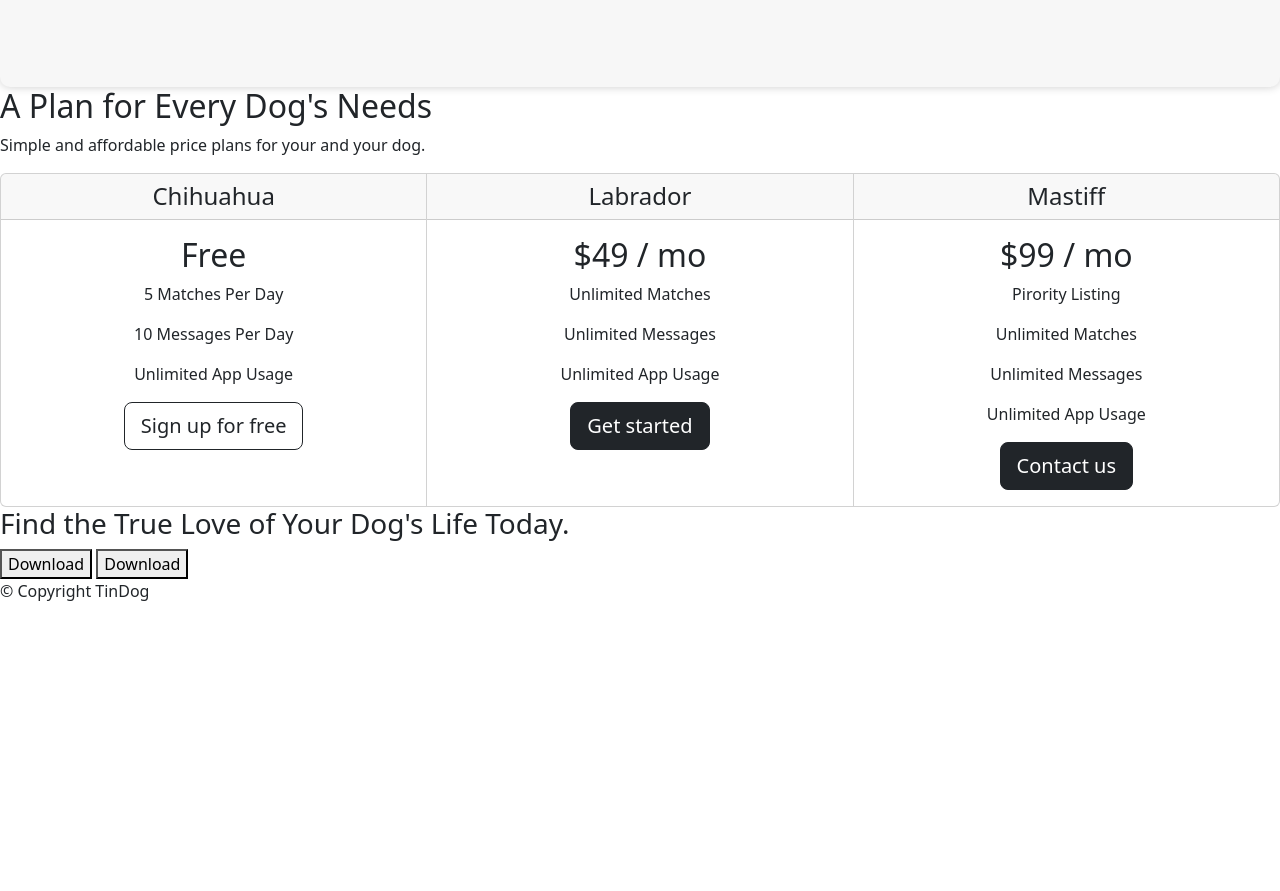
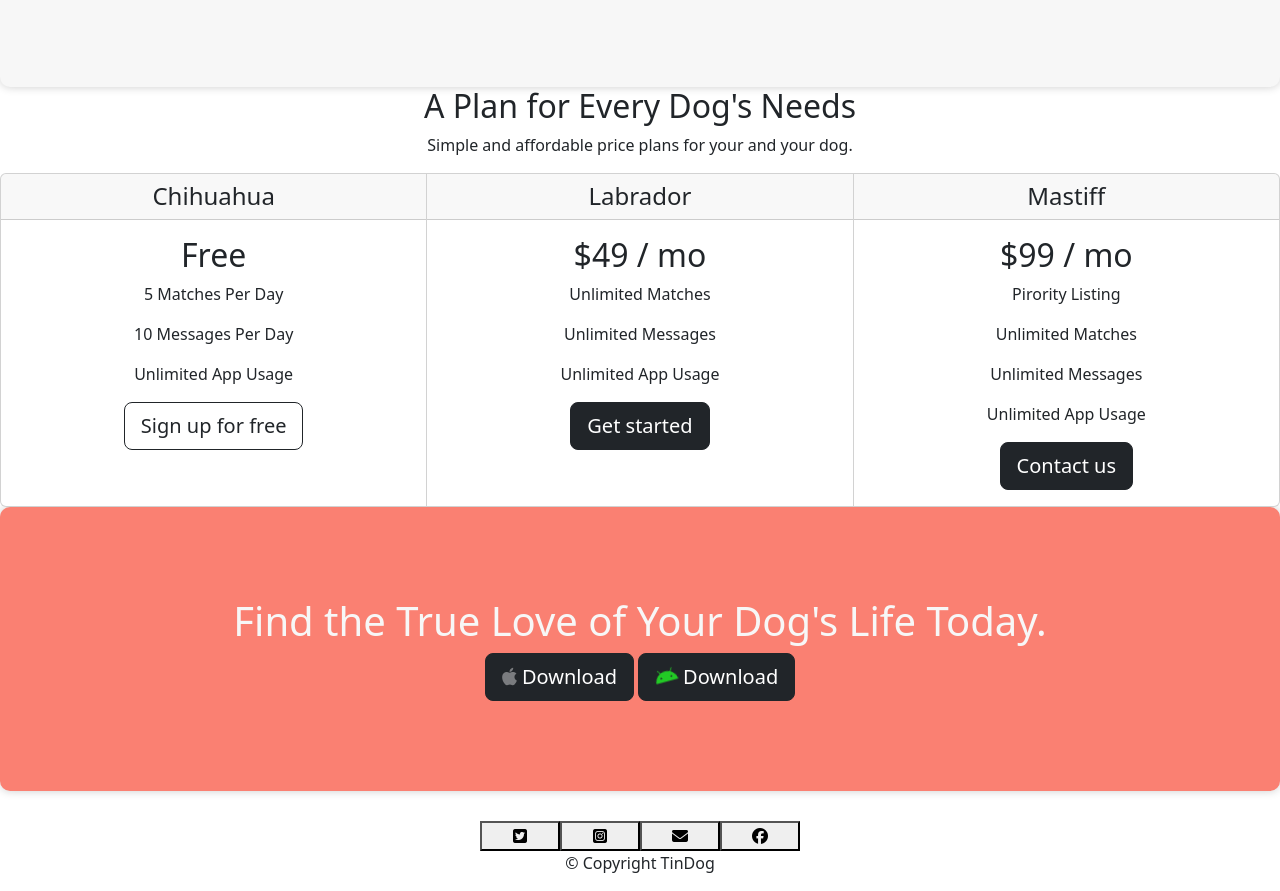
Before and after one commit to hossain101/bootstrap_app_1, a website: page index.html in a window 1280 px wide. Shown: the part 1774-2665 px from the top of the page. Before the commit the page ends 2393 px from the top, so only its background shows below. Drawn offline with nearby package versions, Linux system fonts and the light colour scheme.

Commit message:
finish footer section along with cta

```diff
--- a/css/styles.css
+++ b/css/styles.css
@@ -50,7 +50,9 @@
     position: absolute;
 }
 
-
+#pricing {
+    text-align: center;
+}
 
 #features {
     padding: 7% 15%;
@@ -114,3 +116,35 @@
         transform: rotate(0);
     }
 }
+
+
+
+#cta {
+    background-color: salmon;
+    padding: 7% 15%;
+    border-radius: 10px;
+    box-shadow: 0 0 10px 0 rgba(0, 0, 0, 0.2);
+    margin-bottom: 30px;
+    text-align: center;
+    color: #f7f7f7;
+
+
+}
+
+#footer {
+    text-align: center;
+}
+
+.footer-button {
+
+    width: 5rem;
+
+}
+
+.footer-button-1 {
+    margin-left: auto;
+}
+
+.footer-button-4 {
+    margin-right: auto;
+}
--- a/index.html
+++ b/index.html
@@ -44,13 +44,13 @@
           <div class="collapse navbar-collapse" id="navbarSupportedContent">
             <ul class="navbar-nav ms-auto">
               <li class="nav-item">
-                <a class="nav-link" href="">Contact</a>
+                <a class="nav-link" href="#footer">Contact</a>
               </li>
               <li class="nav-item">
-                <a class="nav-link" href="">Pricing</a>
+                <a class="nav-link" href="#pricing">Pricing</a>
               </li>
               <li class="nav-item">
-                <a class="nav-link" href="">Download</a>
+                <a class="nav-link" href="#cta">Download</a>
               </li>
             </ul>
           </div>
@@ -255,15 +255,30 @@
 
     <!-- Call to Action -->
 
-    <section id="cta">
-      <h3>Find the True Love of Your Dog's Life Today.</h3>
-      <button type="button">Download</button>
-      <button type="button">Download</button>
+    <section id="cta" >
+      <h1>Find the True Love of Your Dog's Life Today.</h1>
+      <button class="btn btn-lg btn-block btn-dark " type="button" > <i class="fa-brands fa-apple fa-beat-fade"></i> Download</button>
+      <button class="btn btn-lg btn-block btn-dark" type="button"><i
+        class="fa-brands fa-android fa-shake"
+        style="color: #22c925"
+      ></i> Download</button>
     </section>
 
     <!-- Footer -->
 
     <footer id="footer">
+      <div class="row text-center" >
+        <button class="footer-button-1 footer-button col col-lg-3 " type="button"><i class="fa-brands fa-square-twitter" style="color: #000000;"></i></button>
+        <button class="footer-button col col-lg-3" type="button"><i class="fa-brands fa-square-instagram" style="color: #000000;"></i></button>
+        <button class="footer-button col col-lg-3" type="button"><i class="fa-solid fa-envelope" style="color: #000000;"></i></button>
+        <button class="footer-button-4 footer-button col col-lg-3" type="button"><i class="fa-brands fa-facebook" style="color: #000000;"></i></button>
+      </div>
+
+
+
+
+
+
       <p>© Copyright TinDog</p>
     </footer>
   </body>
```
